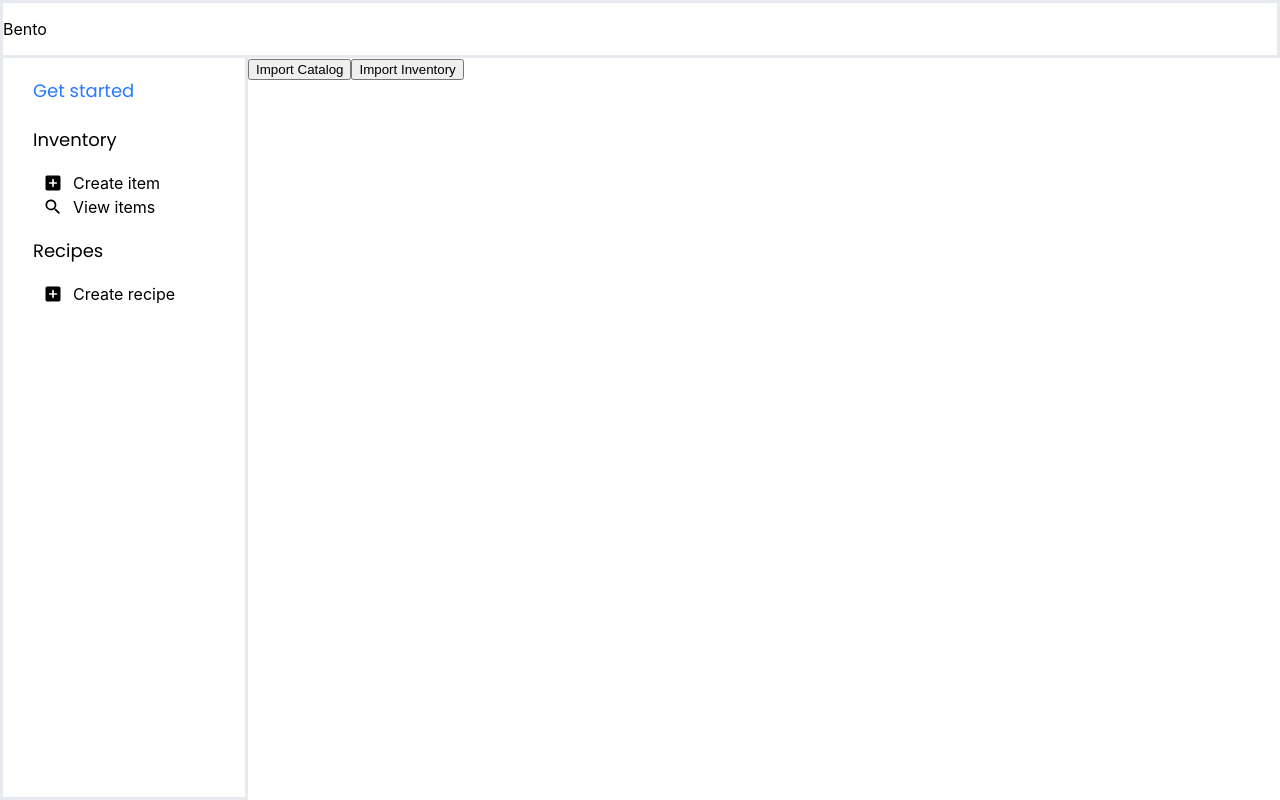
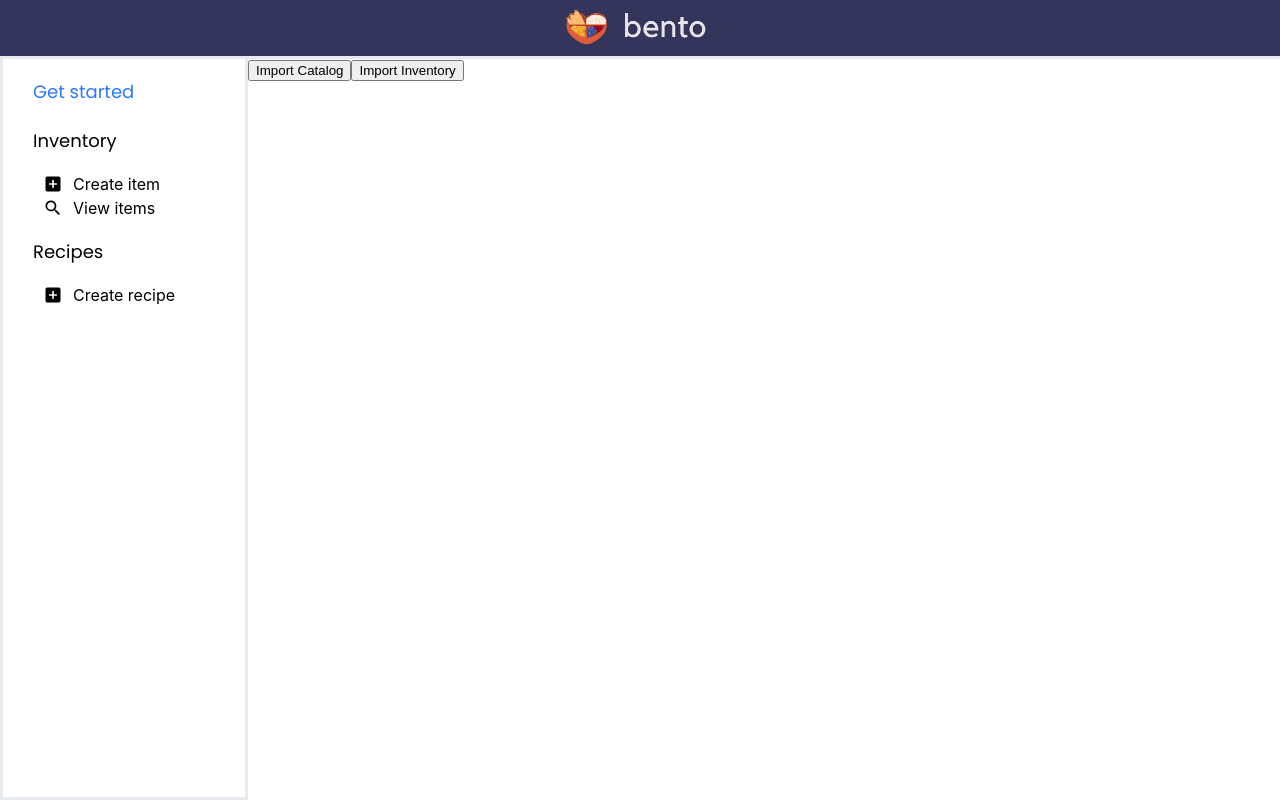
Before and after one commit to onmyraedar/square-unboxed-2022, a React (Create React App) app in the folder client/: page / in a window 1280 px wide. Built offline with nearby package versions, Linux system fonts and the light colour scheme.

Commit message:
Replace text in the header with app logo
Also, change background color of header to a deep purple color.

```diff
--- a/client/src/components/Header.css
+++ b/client/src/components/Header.css
@@ -1,4 +1,13 @@
 .header {
+  background-color: #33355a;
   border-style: solid;
   border-color: #E7EBF0;
+  border-top-width: 0px;
+  border-left-width: 0px;
+  border-right-width: 0px;
+  text-align: center;
 }
+
+.header-logo {
+  height: 52px;
+}
--- a/client/src/components/Header.js
+++ b/client/src/components/Header.js
@@ -5,7 +5,7 @@ function Header() {
   return(
     <header>
       <div className="header">
-        <p>Bento</p>
+        <img className="header-logo" src={require("../assets/bento-logo-cropped.png")} alt="Bento Logo" />
       </div>
     </header>
   );
```
Also changed, not shown: client/src/assets/bento-logo-cropped.png (added), client/src/assets/bento-logo.png (added).
